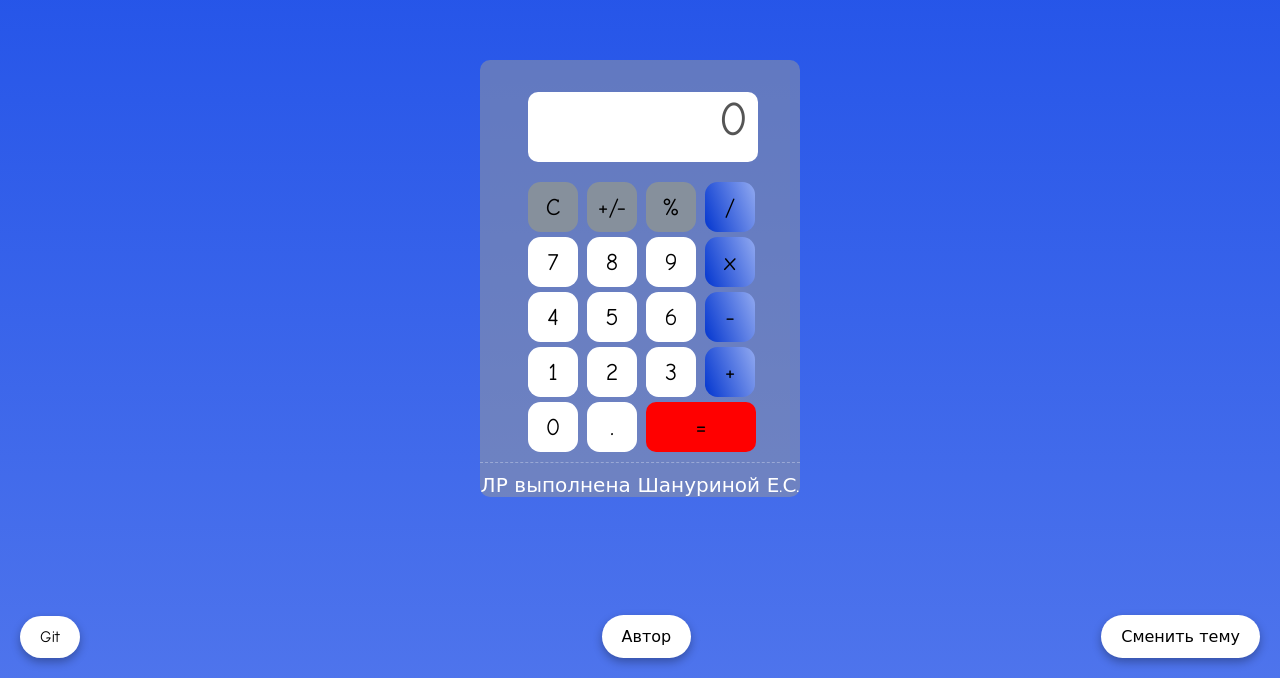
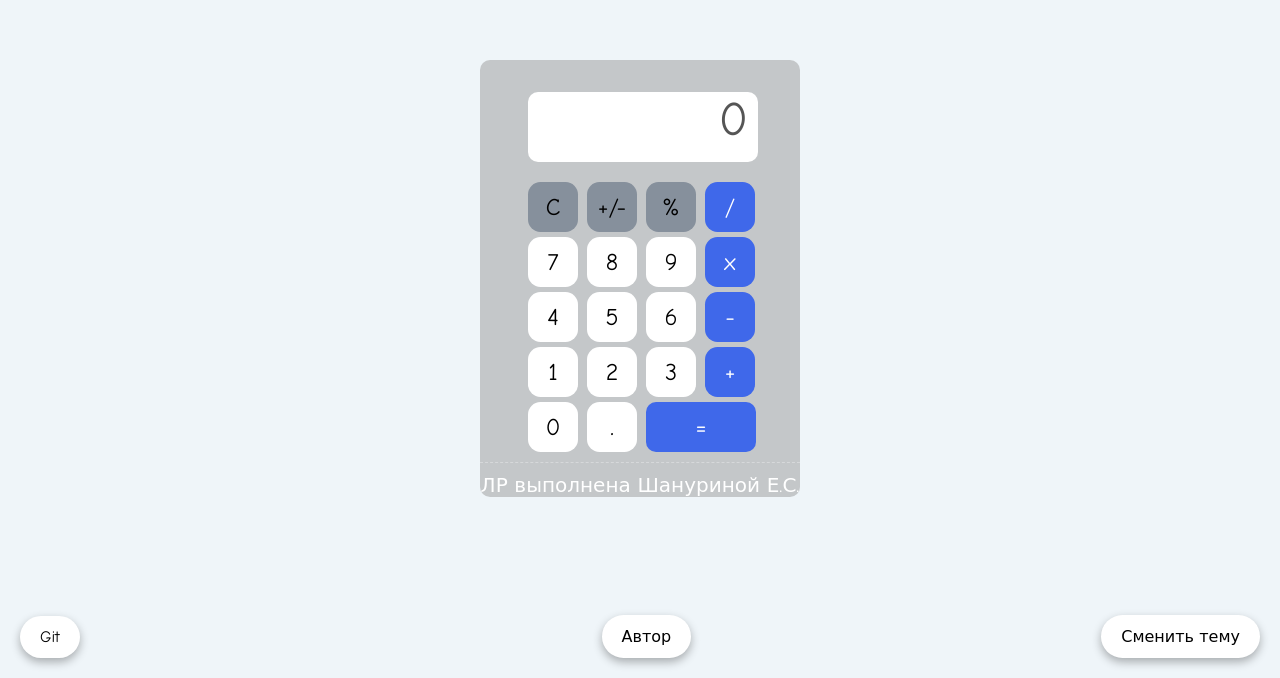
Before and after one commit to ShanurinaKatya/Self_employment_service, a plain HTML site: page service.html in a window 1280 px wide. Shown: the part 122-800 px from the top of the page. Drawn offline with Linux system fonts and the light colour scheme.

Commit message:
Add changes

```diff
--- a/style.css
+++ b/style.css
@@ -4,7 +4,7 @@ body {
   margin: 0;
   padding: 0;
   min-height: 100vh;
-  background: linear-gradient(#1f50e8, #4e74ec) no-repeat;
+  background: #EFF5F9;
   background-size: 100%;
   background-repeat: no-repeat;
 }
@@ -37,7 +37,6 @@ body {
   user-select: none;
 }
 
-
 .service-btn:active {
   filter: brightness(130%);
 }
@@ -46,12 +45,12 @@ body {
 }
 
 .service-btn.primary-action {
-  background: linear-gradient(70deg, #0235cf, #92aaf1);
+  background: #3F68EA;
+  color: #ffffff;
 }
 .service-btn.primary-action:hover {
   background: #1752d4;
 }
-
 
 .service-btn.secondary-action {
   background: #86909c;
@@ -63,11 +62,12 @@ body {
 .service-btn.execute-action {
   width: 110px;
   border-radius: 10px;
-  background: red;
+  background: #3F68EA;
+  color: #ffffff;
 }
 
 .service-btn.execute-action:hover {
-  background: #c20000;
+  background: #1752d4;
 }
 
 .total-amount {
@@ -101,7 +101,6 @@ body {
 
 .details.theme-btn {
   right: 20px;
-  z-index: 1000;
   padding: 12px 20px;
   background: #ffffff;
   border: none;
```
